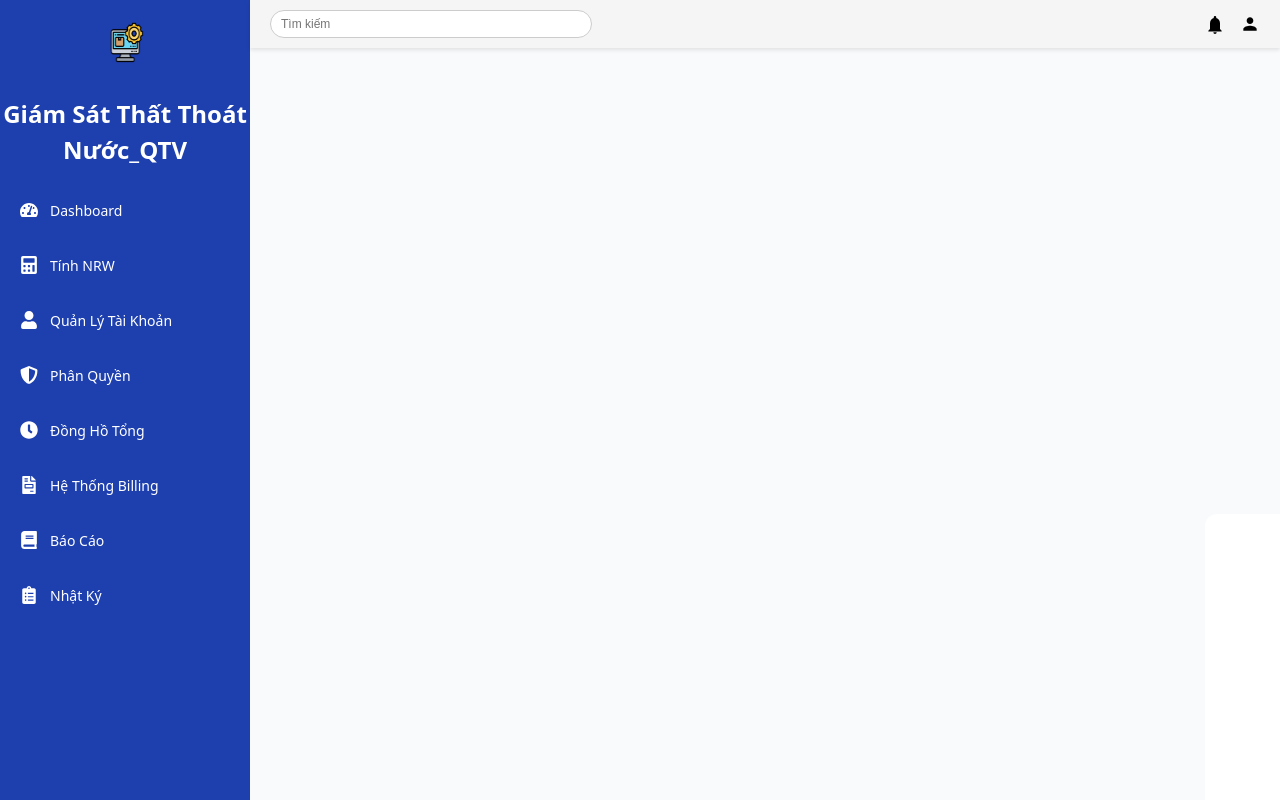
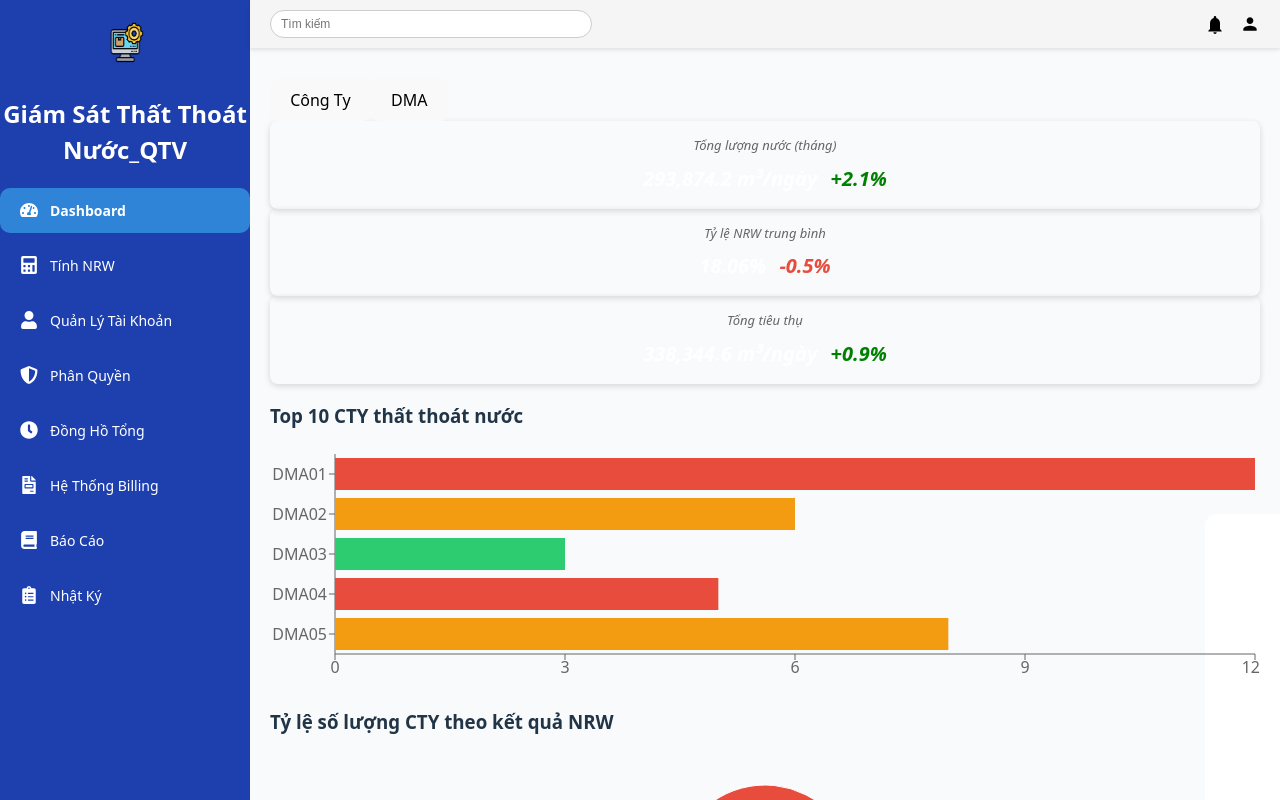
Before and after one commit to ph5725/ThucTap_Intelli_UngDung_NRW, a React (Vite) app: page /dashboard in a window 1280 px wide. Built offline with nearby package versions, Linux system fonts and the light colour scheme.

Commit message:
NguyenKim.md

```diff
--- a/package.json
+++ b/package.json
@@ -17,12 +17,14 @@
     "react": "^19.1.1",
     "react-dom": "^19.1.1",
     "react-icons": "^5.5.0",
-    "react-router-dom": "^7.8.2"
+    "react-router-dom": "^7.9.0",
+    "recharts": "^3.2.0"
   },
   "devDependencies": {
     "@eslint/js": "^9.33.0",
     "@types/react": "^19.1.10",
     "@types/react-dom": "^19.1.7",
+    "@types/recharts": "^1.8.29",
     "@vitejs/plugin-react": "^5.0.0",
     "eslint": "^9.33.0",
     "eslint-plugin-react-hooks": "^5.2.0",
--- a/src/App.tsx
+++ b/src/App.tsx
@@ -12,7 +12,7 @@ import AddUserInfoModal from "./pages/qlttnd/AddUserInfoModal";
 
 import UserGroupPage from "./pages/qlnnd/UserGroup"; // trang quản lý nhóm người dùng
 import AddUserGroupPage from "./pages/qlnnd/AddUserGroupPage";
-
+import DashboardPage from "./pages/Dashboard/DashboardPage"; // trang dashboard
 import LoginForm from "./pages/LoginForm"; // trang đăng nhập
 import "./App.css";
 
@@ -44,6 +44,7 @@ const MainLayout: React.FC = () => {
         <Header />
         <div className="content-area">
           <Routes>
+            <Route path="/dashboard" element={<DashboardPage />} />
             <Route path="accounts" element={<AccountManagement />} />
             <Route path="add-account" element={<AddAccount />} />
 
--- a/src/components/Sidebar.tsx
+++ b/src/components/Sidebar.tsx
@@ -22,7 +22,7 @@ const Sidebar: React.FC = () => {
 
       <ul className="sidebar-menu">
         <li>
-          <NavLink to="/" className={({ isActive }) => (isActive ? "active" : "")}>
+          <NavLink to="/dashboard" className={({ isActive }) => (isActive ? "active" : "")}>
             <FaTachometerAlt className="icon" /> Dashboard
           </NavLink>
         </li>
--- /dev/null
+++ b/src/pages/Dashboard/DashboardPage.tsx
@@ -0,0 +1,77 @@
+import React, {useState} from 'react';
+import '../../styles/Dashboard.css';
+import { BarChart, Bar, XAxis, YAxis, Tooltip, ResponsiveContainer, Cell } from 'recharts';
+import { PieChart, Pie } from 'recharts';
+
+const barData = [
+  {name: 'DMA01', value: 12},
+  {name: 'DMA02', value: 6},
+  {name: 'DMA03', value: 3},
+  {name: 'DMA04', value: 5},
+  {name: 'DMA05', value: 8},
+];
+
+const pieData = [
+  { name: 'High', value: 70 },
+  { name: 'Medium', value: 20 },
+  { name: 'Low', value: 10 },
+];
+
+const COLORS = ['#e74c3c','#f39c12','#2ecc71']; // red, orange, green (preserve donut colors)
+
+const DashboardPage: React.FC = () => {
+  const [mode, setMode] = useState<'company'|'dma'>('company');
+  return (
+    <div className="page dashboard-page">
+      <div className="mode-toggle">
+        <button className={mode==='company'?'active':''} onClick={()=>setMode('company')}>Công Ty</button>
+        <button className={mode==='dma'?'active':''} onClick={()=>setMode('dma')}>DMA</button>
+      </div>
+
+      <div className="cards-row">
+        <div className="card stat">
+          <div className="label">Tổng lượng nước (tháng)</div>
+          <div className="value">293,874.2 m³/ngày <span className="delta">+2.1%</span></div>
+        </div>
+        <div className="card stat">
+          <div className="label">Tỷ lệ NRW trung bình</div>
+          <div className="value">18.06% <span className="delta negative">-0.5%</span></div>
+        </div>
+        <div className="card stat">
+          <div className="label">Tổng tiêu thụ</div>
+          <div className="value">338,344.6 m³/ngày <span className="delta">+0.9%</span></div>
+        </div>
+      </div>
+
+      <div className="charts-row">
+        <div className="chart-card">
+          <h3>Top 10 CTY thất thoát nước</h3>
+          <ResponsiveContainer width="100%" height={240}>
+            <BarChart data={barData} layout="vertical">
+              <XAxis type="number" />
+              <YAxis dataKey="name" type="category" />
+              <Tooltip />
+              <Bar dataKey="value" >
+                {barData.map((entry, index) => (
+                  <Cell key={`cell-${index}`} fill={index % 3 === 0 ? '#e74c3c' : index % 3 === 1 ? '#f39c12' : '#2ecc71'} />
+                ))}
+              </Bar>
+            </BarChart>
+          </ResponsiveContainer>
+        </div>
+        <div className="chart-card">
+          <h3>Tỷ lệ số lượng CTY theo kết quả NRW</h3>
+          <ResponsiveContainer width="100%" height={240}>
+            <PieChart>
+              <Pie data={pieData} innerRadius={60} outerRadius={90} dataKey="value">
+                {pieData.map((entry, index) => <Cell key={index} fill={COLORS[index]} />)}
+              </Pie>
+            </PieChart>
+          </ResponsiveContainer>
+        </div>
+      </div>
+    </div>
+  );
+};
+
+export default DashboardPage;
--- /dev/null
+++ b/src/styles/Dashboard.css
@@ -0,0 +1,4 @@
+.dashboard-page .stat .label{font-size:13px;color:#666}
+.dashboard-page .stat .value{font-size:20px;font-weight:700;margin-top:8px}
+.delta{color:green;margin-left:8px}
+.delta.negative{color:#e74c3c}
```
Also changed, not shown: 1 other file (tests, documents, lock files or other folders).
